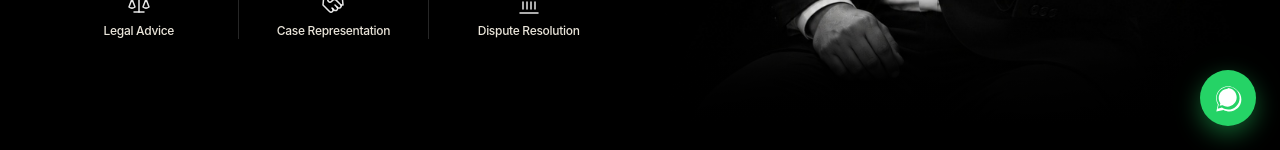
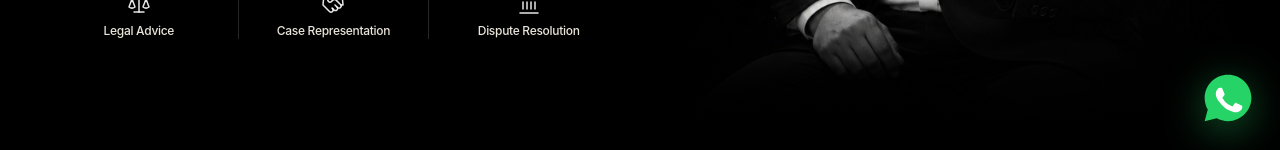
Before and after one commit to ha-shir/Lawfolio, a React (Vite) app: page / in a window 1280 px wide. Shown: the part 650-800 px from the top of the page. Built offline with nearby package versions, Linux system fonts and the light colour scheme; a web font is replaced by a local one.

Commit message:
Update WhatsApp icon to original official two-color WhatsApp emblem

```diff
--- a/src/components/ConsultationModal.tsx
+++ b/src/components/ConsultationModal.tsx
@@ -182,8 +182,17 @@ export const ConsultationModal: React.FC<ConsultationModalProps> = ({
                   rel="noopener noreferrer"
                   className="w-full sm:w-auto px-6 py-3 rounded-lg bg-[#25D366] hover:bg-[#20BD5A] text-white text-xs font-sans font-semibold tracking-wider uppercase transition-all duration-300 shadow-md flex items-center justify-center gap-2 cursor-pointer active:scale-95"
                 >
-                  <svg className="w-4 h-4 fill-current shrink-0" viewBox="0 0 24 24">
-                    <path d="M17.507 14.307l-.009.075c-.238-.12-1.406-.694-1.624-.774-.219-.079-.378-.119-.537.12-.159.239-.616.774-.755.934-.139.159-.279.179-.517.06-.239-.12-1.009-.372-1.923-1.187-.711-.634-1.191-1.417-1.331-1.656-.139-.239-.015-.368.105-.487.108-.107.239-.279.359-.418.12-.14.159-.239.239-.399.079-.159.04-.299-.02-.418-.06-.12-.538-1.296-.737-1.774-.194-.467-.392-.403-.538-.411-.139-.007-.299-.009-.458-.009-.16 0-.418.06-.637.299-.219.239-.837.818-.837 1.994 0 1.176.857 2.312.977 2.472.12.159 1.687 2.576 4.088 3.613.571.247 1.017.394 1.365.505.574.182 1.096.156 1.509.094.46-.069 1.406-.575 1.605-1.131.199-.556.199-1.032.14-1.131-.06-.099-.22-.159-.459-.278zM12.042 21.758h-.008c-1.724 0-3.415-.464-4.893-1.343l-.351-.208-3.642.955.972-3.551-.228-.363c-.966-1.536-1.476-3.315-1.476-5.143 0-5.378 4.377-9.755 9.759-9.755 2.606 0 5.056 1.016 6.899 2.859 1.843 1.844 2.858 4.294 2.858 6.9 0 5.38-4.377 9.756-9.759 9.756zm0-17.758c-4.409 0-7.997 3.588-7.997 7.997 0 1.517.426 2.999 1.233 4.283l.19.303-.578 2.11 2.164-.567.292.173c1.238.735 2.658 1.124 4.114 1.124 4.409 0 7.997-3.588 7.997-7.997 0-4.409-3.588-7.997-7.997-7.997zM12.042 2C6.42 2 1.847 6.573 1.847 12.196c0 1.868.51 3.684 1.476 5.275L2 23.5l6.216-1.3c1.538.839 3.272 1.282 5.042 1.282 5.622 0 10.196-4.574 10.196-10.197 0-2.723-1.061-5.283-2.987-7.21C18.542 4.148 15.982 2 12.042 2z" />
+                  <svg className="w-4 h-4 shrink-0" viewBox="0 0 48 48" xmlns="http://www.w3.org/2000/svg">
+                    {/* White speech bubble */}
+                    <path
+                      fill="#FFFFFF"
+                      d="M24.02 4C12.97 4 4 12.97 4 24.02c0 3.53.92 6.92 2.67 9.94L4 44l10.33-2.61c2.92 1.59 6.23 2.44 9.69 2.44 11.05 0 20.02-8.97 20.02-20.02C44.04 12.97 35.07 4 24.02 4z"
+                    />
+                    {/* Brand Green Phone Handset */}
+                    <path
+                      fill="#25D366"
+                      d="M35.04 30.13c-.56-.28-3.32-1.64-3.83-1.83-.51-.19-.88-.28-1.25.28-.37.56-1.43 1.83-1.75 2.21-.32.38-.64.43-1.2.15-.56-.28-2.36-.87-4.5-2.77-1.66-1.48-2.78-3.3-3.11-3.85-.33-.56-.03-.86.24-1.14.25-.25.56-.64.84-.96.28-.32.37-.56.56-.93.19-.37.09-.7-.05-.98-.14-.28-1.25-3.01-1.71-4.12-.45-1.09-.91-.94-1.25-.96-.32-.02-.69-.02-1.06-.02-.37 0-.97.14-1.48.69-.51.56-1.95 1.91-1.95 4.66 0 2.75 2 5.41 2.28 5.79.28.38 3.94 6.02 9.55 8.44 1.33.57 2.37.91 3.18 1.17 1.34.43 2.56.37 3.52.22 1.08-.16 3.32-1.36 3.79-2.67.47-1.31.47-2.43.33-2.67-.14-.24-.51-.38-1.07-.66z"
+                    />
                   </svg>
                   <span>Chat on WhatsApp</span>
                 </a>
--- a/src/components/WhatsAppButton.tsx
+++ b/src/components/WhatsAppButton.tsx
@@ -30,21 +30,30 @@ export const WhatsAppButton: React.FC = () => {
           style={{ animationDuration: '2.4s' }}
         />
 
-        {/* WhatsApp Floating Button */}
+        {/* Official WhatsApp Floating Button */}
         <a
           href={whatsappUrl}
           target="_blank"
           rel="noopener noreferrer"
           aria-label="Chat with Adv. Muhammad Ajmal KTV on WhatsApp (+91 80751 10582)"
-          className="relative w-12 h-12 sm:w-14 sm:h-14 rounded-full bg-[#25D366] hover:bg-[#20BD5A] text-white flex items-center justify-center shadow-[0_8px_25px_rgba(37,211,102,0.45)] hover:shadow-[0_12px_30px_rgba(37,211,102,0.6)] transition-all duration-300 hover:scale-110 active:scale-95 cursor-pointer"
+          className="relative w-12 h-12 sm:w-14 sm:h-14 flex items-center justify-center transition-all duration-300 hover:scale-110 active:scale-95 cursor-pointer filter drop-shadow-[0_8px_20px_rgba(37,211,102,0.45)] hover:drop-shadow-[0_12px_28px_rgba(37,211,102,0.65)]"
         >
-          {/* Authentic WhatsApp SVG Icon */}
+          {/* Official WhatsApp 2-Color Vector Icon */}
           <svg
-            className="w-6 h-6 sm:w-7 sm:h-7 fill-current"
-            viewBox="0 0 24 24"
+            className="w-full h-full"
+            viewBox="0 0 48 48"
             xmlns="http://www.w3.org/2000/svg"
           >
-            <path d="M17.507 14.307l-.009.075c-.238-.12-1.406-.694-1.624-.774-.219-.079-.378-.119-.537.12-.159.239-.616.774-.755.934-.139.159-.279.179-.517.06-.239-.12-1.009-.372-1.923-1.187-.711-.634-1.191-1.417-1.331-1.656-.139-.239-.015-.368.105-.487.108-.107.239-.279.359-.418.12-.14.159-.239.239-.399.079-.159.04-.299-.02-.418-.06-.12-.538-1.296-.737-1.774-.194-.467-.392-.403-.538-.411-.139-.007-.299-.009-.458-.009-.16 0-.418.06-.637.299-.219.239-.837.818-.837 1.994 0 1.176.857 2.312.977 2.472.12.159 1.687 2.576 4.088 3.613.571.247 1.017.394 1.365.505.574.182 1.096.156 1.509.094.46-.069 1.406-.575 1.605-1.131.199-.556.199-1.032.14-1.131-.06-.099-.22-.159-.459-.278zM12.042 21.758h-.008c-1.724 0-3.415-.464-4.893-1.343l-.351-.208-3.642.955.972-3.551-.228-.363c-.966-1.536-1.476-3.315-1.476-5.143 0-5.378 4.377-9.755 9.759-9.755 2.606 0 5.056 1.016 6.899 2.859 1.843 1.844 2.858 4.294 2.858 6.9 0 5.38-4.377 9.756-9.759 9.756zm0-17.758c-4.409 0-7.997 3.588-7.997 7.997 0 1.517.426 2.999 1.233 4.283l.19.303-.578 2.11 2.164-.567.292.173c1.238.735 2.658 1.124 4.114 1.124 4.409 0 7.997-3.588 7.997-7.997 0-4.409-3.588-7.997-7.997-7.997zM12.042 2C6.42 2 1.847 6.573 1.847 12.196c0 1.868.51 3.684 1.476 5.275L2 23.5l6.216-1.3c1.538.839 3.272 1.282 5.042 1.282 5.622 0 10.196-4.574 10.196-10.197 0-2.723-1.061-5.283-2.987-7.21C18.542 4.148 15.982 2 12.042 2z" />
+            {/* Authentic WhatsApp Green Speech Bubble with Tail */}
+            <path
+              fill="#25D366"
+              d="M24.02 4C12.97 4 4 12.97 4 24.02c0 3.53.92 6.92 2.67 9.94L4 44l10.33-2.61c2.92 1.59 6.23 2.44 9.69 2.44 11.05 0 20.02-8.97 20.02-20.02C44.04 12.97 35.07 4 24.02 4z"
+            />
+            {/* Official White Phone Handset */}
+            <path
+              fill="#FFFFFF"
+              d="M35.04 30.13c-.56-.28-3.32-1.64-3.83-1.83-.51-.19-.88-.28-1.25.28-.37.56-1.43 1.83-1.75 2.21-.32.38-.64.43-1.2.15-.56-.28-2.36-.87-4.5-2.77-1.66-1.48-2.78-3.3-3.11-3.85-.33-.56-.03-.86.24-1.14.25-.25.56-.64.84-.96.28-.32.37-.56.56-.93.19-.37.09-.7-.05-.98-.14-.28-1.25-3.01-1.71-4.12-.45-1.09-.91-.94-1.25-.96-.32-.02-.69-.02-1.06-.02-.37 0-.97.14-1.48.69-.51.56-1.95 1.91-1.95 4.66 0 2.75 2 5.41 2.28 5.79.28.38 3.94 6.02 9.55 8.44 1.33.57 2.37.91 3.18 1.17 1.34.43 2.56.37 3.52.22 1.08-.16 3.32-1.36 3.79-2.67.47-1.31.47-2.43.33-2.67-.14-.24-.51-.38-1.07-.66z"
+            />
           </svg>
         </a>
       </div>
```
